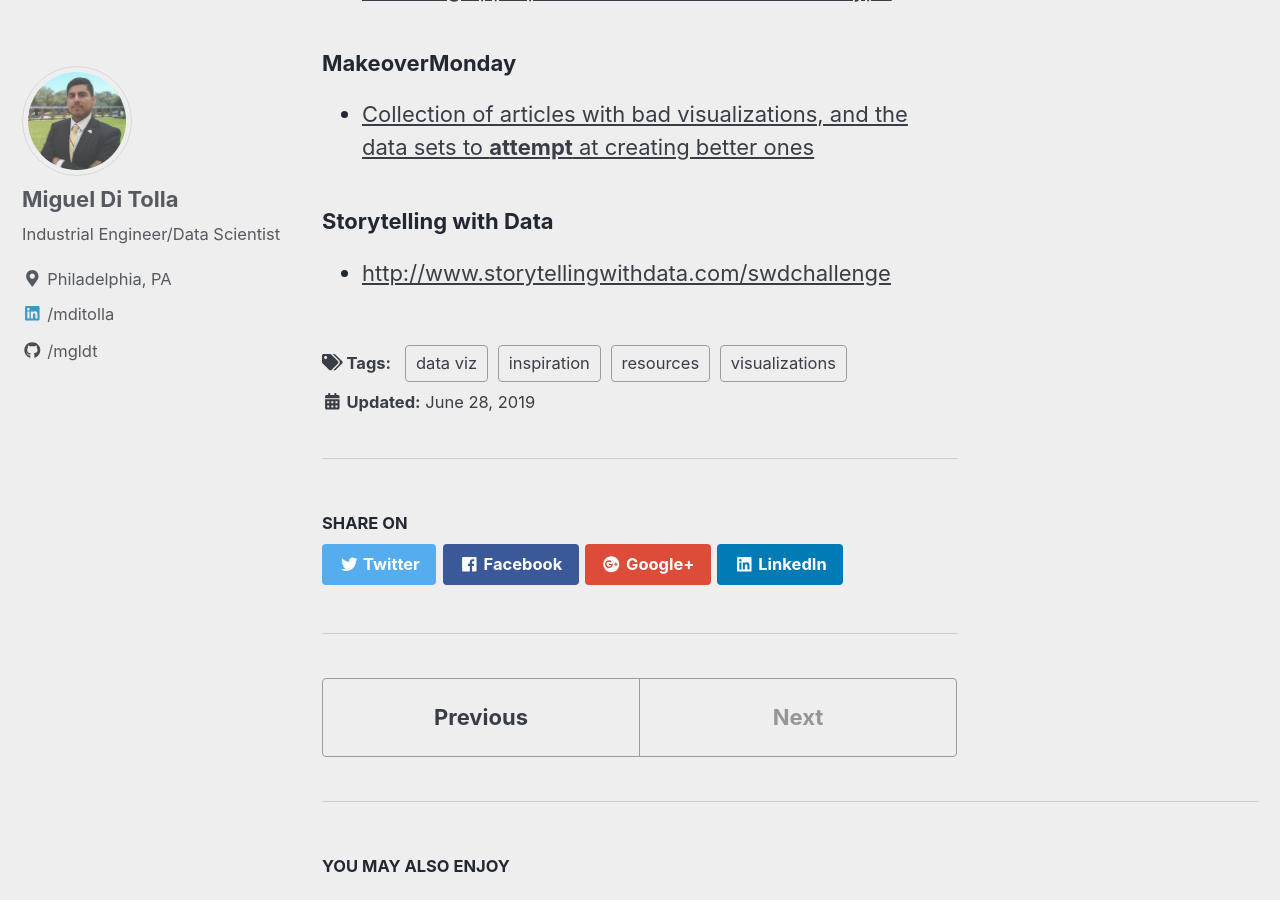
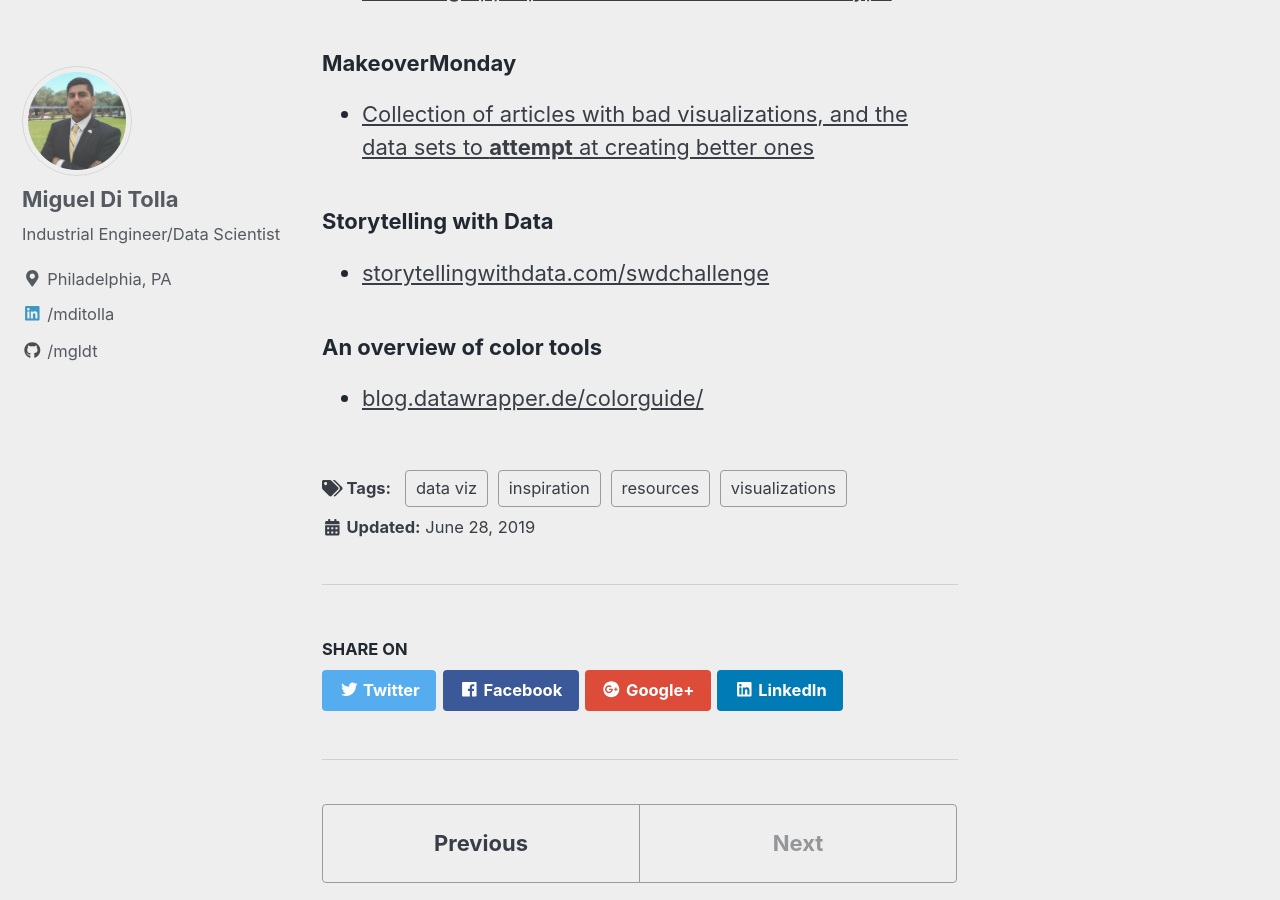
Before and after one commit to mgldt/mgldt.github.io, a Jekyll site: the page built from _posts/2019-06-28-visualizations.md, in a window 1280 px wide and 900 px high, scrolled down 606 px. Built offline with Jekyll 4.4.1, drawn with Linux system fonts in a browser that asks for light colours; cached includes are drawn as plain includes.

Commit message:
Update 2019-06-28-visualizations.md

```diff
--- a/_posts/2019-06-28-visualizations.md
+++ b/_posts/2019-06-28-visualizations.md
@@ -26,4 +26,9 @@ Collection of sites with recommendations on visualization creation
 
 ### Storytelling with Data
 
-* [http://www.storytellingwithdata.com/swdchallenge](http://www.storytellingwithdata.com/swdchallenge)
+* [storytellingwithdata.com/swdchallenge](http://www.storytellingwithdata.com/swdchallenge)
+
+
+### An overview of color tools
+
+* [blog.datawrapper.de/colorguide/](https://blog.datawrapper.de/colorguide/)
```
